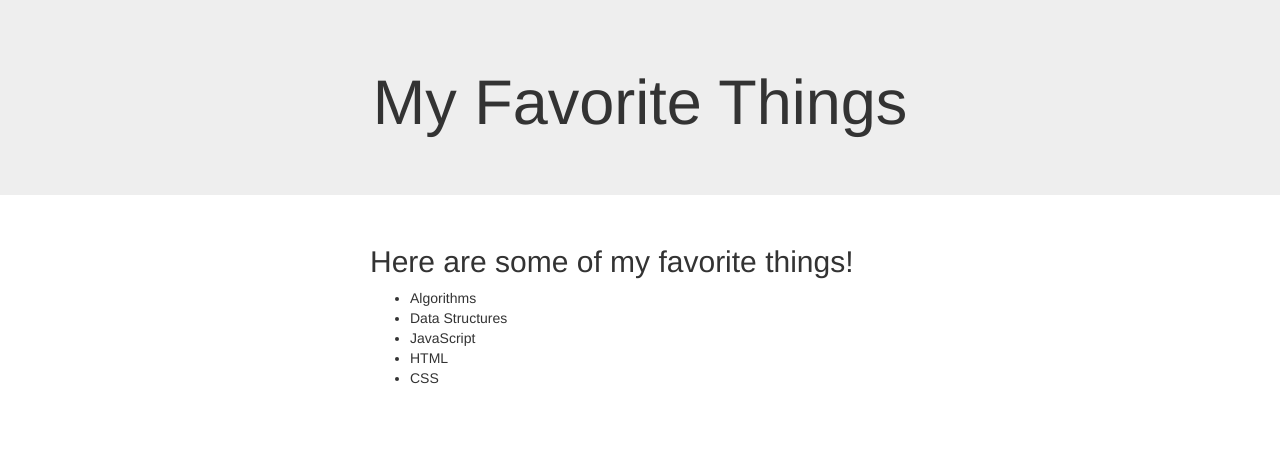
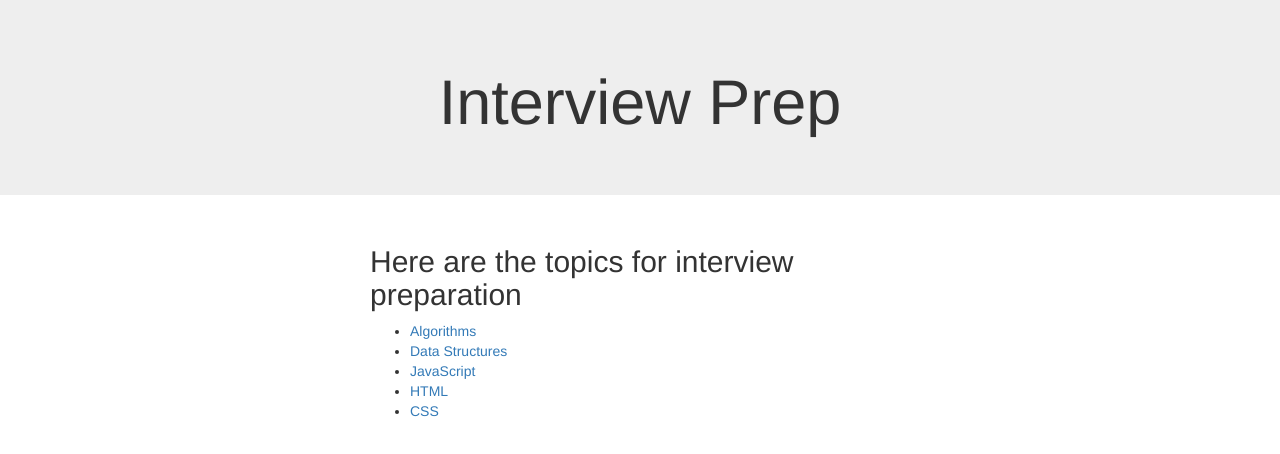
Before and after one commit to cheetahM/starWars, a website: page index.html in a window 1280 px wide. Drawn offline with nearby package versions, Linux system fonts and the light colour scheme.

```diff
--- a/index.html
+++ b/index.html
@@ -6,17 +6,17 @@
 </head>
 <body>
 	<div class="jumbotron">
-		<h1 class="text-center">My Favorite Things</h1>
+		<h1 class="text-center">Interview Prep</h1>
 	</div>
 	<div class="container">
 		<div class="col-sm-6 col-sm-offset-3">
-				<h2>Here are some of my favorite things!</h2>
+				<h2>Here are the topics for interview preparation</h2>
 				<ul>
-                    <li>Algorithms</li>
-                    <li>Data Structures</li>
-					<li>JavaScript</li>
-					<li>HTML</li>
-					<li>CSS</li>
+                    <li><a href="">Algorithms</a></li>
+                    <li><a href="">Data Structures</a></li>
+					<li><a href="">JavaScript</a></li>
+					<li><a href="">HTML</a></li>
+					<li><a href="">CSS</a></li>
 				</ul>
 		</div>
 	</div>
--- a/package.json
+++ b/package.json
@@ -20,6 +20,7 @@
     "http": "0.0.0"
   },
   "devDependencies": {
+    "fs": "0.0.1-security",
     "http": "0.0.0",
     "url": "^0.11.0"
   }
```
Also changed, not shown: server.js (+12 -6 lines).
